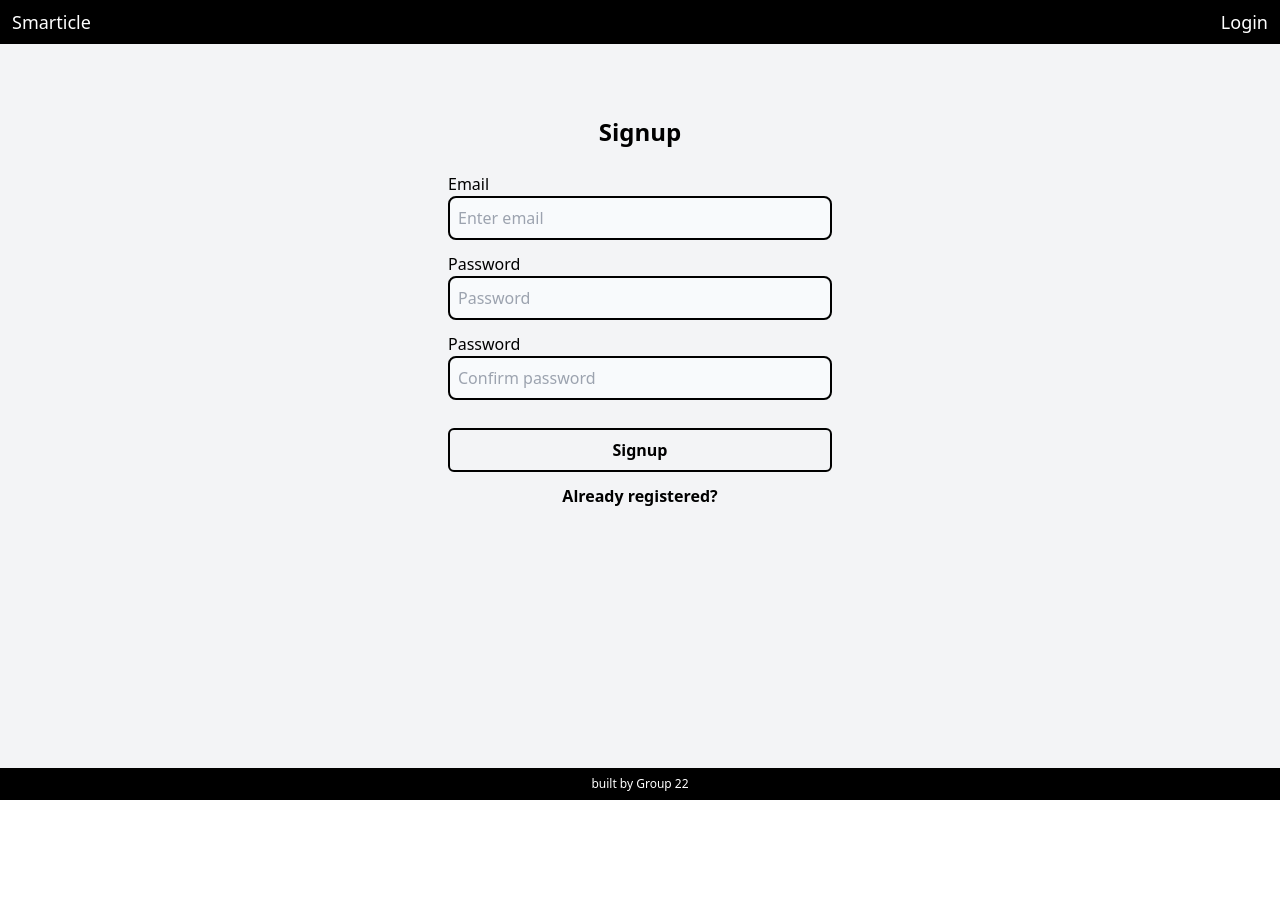
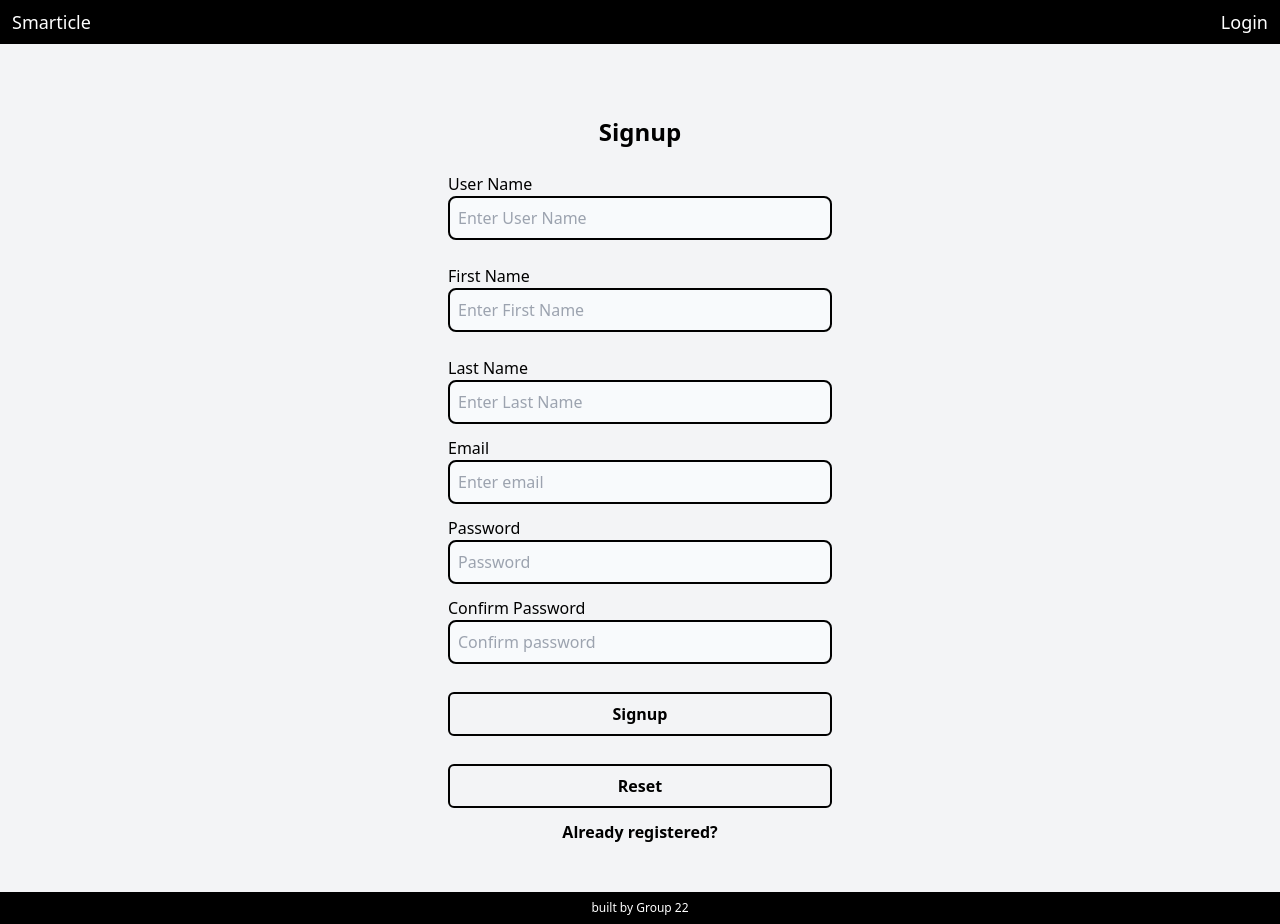
Before and after one commit to VivekPatel3325/Smarticle, a Next.js app: page /signup in a window 1280 px wide. Before the commit the page ends 800 px from the top, so only its background shows below. Built offline with nearby package versions, Linux system fonts and the light colour scheme.

Commit message:
Added UI validations for all pages

```diff
--- a/pages/_app.jsx
+++ b/pages/_app.jsx
@@ -7,7 +7,7 @@ function MyApp({ Component, pageProps }) {
   const router = useRouter();
   const [authorized, setAuthorized] = useState(false);
   function authCheck(url) {
-    const publicPaths = ["/signup", "/login", "/", "/forgot"];
+    const publicPaths = ["/signup", "/login", "/", "/forgot", "/reset"];
     const path = url.split("?")[0];
     if (!userService.userValue && !publicPaths.includes(path)) {
       setAuthorized(false);
--- a/pages/forgot.jsx
+++ b/pages/forgot.jsx
@@ -1,9 +1,21 @@
 import Main from "layouts/main";
+import { useForm } from "react-hook-form";
+import { yupResolver } from "@hookform/resolvers/yup";
+import * as Yup from "yup";
 
 const forgot = () => {
+  const validationSchema = Yup.object().shape({
+    email: Yup.string().email().required("Enter your Email ID"),
+  });
+  const formOptions = { resolver: yupResolver(validationSchema) };
+  const { register, handleSubmit, formState } = useForm(formOptions);
+  const { errors } = formState;
+  function onSubmit() {}
+
   return (
     <Main title="Forgot Password">
-      <div className="grid grid-cols-1 gap-2 w-96">
+      <form onSubmit={handleSubmit(onSubmit)}>
+        <div className="grid grid-cols-1 gap-2 w-full lg:w-96">
           <label htmlFor="email">Enter registered email:</label>
           <input
             className="bg-slate-50 outline-none p-2 rounded-lg border-2 border-black"
@@ -11,12 +23,14 @@ const forgot = () => {
             name="email"
             id="email"
             placeholder="Email"
-          required
+            {...register("email")}
           />
+          <p className="text-red-600">{errors.email?.message}</p>
           <button className="border-black border-2 rounded-md font-semibold hover:bg-black hover:text-white p-2 mt-4">
             Submit
           </button>
         </div>
+      </form>
     </Main>
   );
 };
--- a/pages/login.jsx
+++ b/pages/login.jsx
@@ -9,8 +9,10 @@ import { userService } from "service/user.service";
 const Login = () => {
   const router = useRouter();
   const validationSchema = Yup.object().shape({
-    email: Yup.string().required("email is required"),
-    password: Yup.string().required("Password is required"),
+    email: Yup.string().email().required("Enter your Email ID"),
+    password: Yup.string()
+      .required("Enter your Password")
+      .min(8, "Invalid Password as it is less than 8 characters"),
   });
   const formOptions = { resolver: yupResolver(validationSchema) };
   const { register, handleSubmit, formState } = useForm(formOptions);
@@ -27,27 +29,33 @@ const Login = () => {
   return (
     <Main title="Login">
       <form onSubmit={handleSubmit(onSubmit)}>
-        <div className="grid grid-cols-1 gap-5 w-96">
+        <div className="grid grid-cols-1 gap-3 w-full lg:w-96">
+          <div className="flex flex-col">
+            <label htmlFor="email">Email</label>
             <input
-            className="bg-slate-50 outline-none m-2 p-2 rounded-lg border-2 border-black"
+              className="bg-slate-50 outline-none p-2 rounded-lg border-2 border-black"
               type="email"
               name="email"
               id="email"
               placeholder="Email"
               {...register("email")}
             />
-          <div className="">{errors.email?.message}</div>
+            <p className="text-red-600">{errors.email?.message}</p>
+          </div>
+          <div className="flex flex-col">
+            <label htmlFor="password">Password</label>
             <input
-            className="bg-slate-50 outline-none m-2 p-2 rounded-lg border-2 border-black"
+              className="bg-slate-50 outline-none p-2 rounded-lg border-2 border-black"
               type="password"
               name="password"
               id="password"
               placeholder="Password"
               {...register("password")}
             />
-          <div className="">{errors.password?.message}</div>
+            <p className="text-red-600">{errors.password?.message}</p>
+          </div>
           <button
-            className="border-black border-2 rounded-md font-semibold hover:bg-black hover:text-white m-2 p-2"
+            className="border-black border-2 rounded-md font-semibold hover:bg-black hover:text-white mt-4 p-2"
             type="submit"
           >
             Login
--- a/pages/post/[slug].js
+++ b/pages/post/[slug].js
@@ -63,7 +63,7 @@ const PostDetails = (detail) => {
             </div>
           </div>
           <h1 className="mb-8 text-3xl font-semibold text-center">Post 1</h1>
-          <p className="lg:ml-60 lg:w-1/2 ml-8">
+          <p className="lg:ml-60 lg:w-1/2 ml-8 mb-20">
             Lorem ipsum dolor sit amet, consectetur adipiscing elit. Curabitur
             scelerisque eleifend sem vel scelerisque. Vivamus imperdiet orci
             scelerisque venenatis ultrices. Donec ac leo eget est ultricies
@@ -87,6 +87,10 @@ const PostDetails = (detail) => {
             ipsum iaculis ullamcorper. Nam rhoncus turpis vel sapien dapibus
             consectetur.
           </p>
+          <h1 className="text-center font-bold">Topic</h1>
+          <p className="lg:ml-60 lg:w-1/2 ml-8 text-center">
+            Web Development, Information Technology
+          </p>
         </div>
       </div>
     </Main>
--- a/pages/reset.jsx
+++ b/pages/reset.jsx
@@ -1,61 +1,60 @@
-import { useState, useEffect } from "react";
 import Main from "layouts/main";
+import { useForm } from "react-hook-form";
+import { yupResolver } from "@hookform/resolvers/yup";
+import * as Yup from "yup";
 
 const Reset = () => {
-  const [isMatching, setIsMatching] = useState(false);
-  const [password, setPassword] = useState("");
-  const [confirmPassword, setConfirmPassword] = useState("");
-  useEffect(() => {
-    if (password === confirmPassword) setIsMatching(true);
-    else setIsMatching(false);
-  }, [password, confirmPassword]);
+  const validationSchema = Yup.object().shape({
+    password: Yup.string()
+      .required("Create new password for your account")
+      .min(8, "Use 8 characters or more for your password"),
+    confirmpassword: Yup.string().oneOf([Yup.ref("password"), null]),
+  });
+
+  const formOptions = { resolver: yupResolver(validationSchema) };
+  const { register, handleSubmit, formState } = useForm(formOptions);
+  const { errors } = formState;
+  function onSubmit() {}
+
   return (
     <Main title="Reset">
-      <div className="grid grid-cols-1 gap-3 w-96">
+      <form onSubmit={handleSubmit(onSubmit)}>
+        <div className="grid grid-cols-1 gap-3 w-full lg:w-96">
           <div className="flex flex-col">
-          <label htmlFor="email">Password</label>
+            <label htmlFor="password">Password</label>
             <input
               className="bg-slate-50 outline-none p-2 rounded-lg border-2 border-black"
               type="password"
               name="password"
-            id="email"
+              id="password"
               placeholder="Password"
-            minLength="8"
-            pattern="(?=.*\d)(?=.*[a-z])(?=.*[A-Z]).{8,}"
-            onChange={(e) => setPassword(e.target.value)}
-            required
+              {...register("password")}
             />
+            <p className="text-red-600">{errors.password?.message}</p>
           </div>
           <div className="flex flex-col">
-          <label htmlFor="email">Password</label>
+            <label htmlFor="confirmpassword">Confirm Password</label>
             <input
               className="bg-slate-50 outline-none p-2 rounded-lg border-2 border-black"
               type="password"
-            name="password"
-            id="email"
+              name="confirmpassword"
+              id="confirmpassword"
               placeholder="Confirm password"
-            minLength="8"
-            pattern="(?=.*\d)(?=.*[a-z])(?=.*[A-Z]).{8,}"
-            onChange={(e) => setConfirmPassword(e.target.value)}
-            required
+              {...register("confirmpassword")}
             />
+            <p className="text-red-600">
+              {errors.confirmpassword &&
+                "Those passwords didn’t match. Please try again."}
+            </p>
           </div>
-        <div className="flex flex-col">
-          <label htmlFor="email">Code</label>
-          <input
-            className="bg-slate-50 outline-none p-2 rounded-lg border-2 border-black"
-            type="text"
-            name="text"
-            id="code"
-            placeholder="Enter Code"
-            required
-          />
-        </div>
-        {!isMatching && <div>Password strings do not match. enter again.</div>}
-        <button className="border-black border-2 rounded-md font-semibold hover:bg-black hover:text-white mt-4 p-2">
+          <button
+            className="border-black border-2 rounded-md font-semibold hover:bg-black hover:text-white mt-4 p-2"
+            type="submit"
+          >
             Reset Password
           </button>
         </div>
+      </form>
     </Main>
   );
 };
--- a/pages/signup.jsx
+++ b/pages/signup.jsx
@@ -10,13 +10,24 @@ import Link from "next/link";
 const Signup = () => {
   const router = useRouter();
   const validationSchema = Yup.object().shape({
-    email: Yup.string().required("Username is required"),
+    userName: Yup.string()
+      .required("Provide a user name")
+      .matches(
+        /^[A-Za-z][A-Za-z0-9]*$/,
+        "Provide username which do not start with a number and contains no special characters or spaces"
+      )
+      .min(8, "Use 7 characters or more for your username"),
+    firstName: Yup.string().required("Enter your first name"),
+    lastName: Yup.string().required("Enter your last name"),
+    email: Yup.string().email().required("Enter your Email ID"),
     password: Yup.string()
-      .required("Password is required")
-      .min(6, "Password must be at least 6 characters"),
+      .required("Create a password for your account")
+      .min(8, "Use 8 characters or more for your password"),
+    confirmpassword: Yup.string().oneOf([Yup.ref("password"), null]),
   });
+
   const formOptions = { resolver: yupResolver(validationSchema) };
-  const { register, handleSubmit, formState } = useForm(formOptions);
+  const { register, handleSubmit, formState, reset } = useForm(formOptions);
   const { errors } = formState;
 
   function onSubmit(user) {
@@ -27,20 +38,46 @@ const Signup = () => {
       })
       .catch((e) => console.log(e));
   }
-
-  const [isMatching, setIsMatching] = useState(false);
-  const [password, setPassword] = useState("");
-  const [confirmPassword, setConfirmPassword] = useState("");
-
-  useEffect(() => {
-    if (password === confirmPassword) setIsMatching(true);
-    else setIsMatching(false);
-  }, [password, confirmPassword]);
-
   return (
     <Main title="Signup">
       <form onSubmit={handleSubmit(onSubmit)}>
-        <div className="grid grid-cols-1 gap-3 w-96">
+        <div className="grid grid-cols-1 gap-3 w-full lg:w-96">
+          <div className="flex flex-col">
+            <label htmlFor="userName">User Name</label>
+            <input
+              className="bg-slate-50 outline-none p-2 rounded-lg border-2 border-black"
+              type="text"
+              name="userName"
+              id="userName"
+              placeholder="Enter User Name"
+              {...register("userName")}
+            />
+          </div>
+          <p className="text-red-600">{errors.userName?.message}</p>
+          <div className="flex flex-col">
+            <label htmlFor="firstName">First Name</label>
+            <input
+              className="bg-slate-50 outline-none p-2 rounded-lg border-2 border-black"
+              type="text"
+              name="firstName"
+              id="firstName"
+              placeholder="Enter First Name"
+              {...register("firstName")}
+            />
+          </div>
+          <p className="text-red-600">{errors.firstName?.message}</p>
+          <div className="flex flex-col">
+            <label htmlFor="lastName">Last Name</label>
+            <input
+              className="bg-slate-50 outline-none p-2 rounded-lg border-2 border-black"
+              type="text"
+              name="lastName"
+              id="lastName"
+              placeholder="Enter Last Name"
+              {...register("lastName")}
+            />
+            <p className="text-red-600">{errors.lastName?.message}</p>
+          </div>
           <div className="flex flex-col">
             <label htmlFor="email">Email</label>
             <input
@@ -51,39 +88,56 @@ const Signup = () => {
               placeholder="Enter email"
               {...register("email")}
             />
+            <p className="text-red-600">{errors.email?.message}</p>
           </div>
           <div className="flex flex-col">
-            <label htmlFor="email">Password</label>
+            <label htmlFor="password">Password</label>
             <input
               className="bg-slate-50 outline-none p-2 rounded-lg border-2 border-black"
               type="password"
               name="password"
-              id="email"
-              minLength="8"
+              id="password"
               placeholder="Password"
               {...register("password")}
             />
+            <p className="text-red-600">{errors.password?.message}</p>
           </div>
           <div className="flex flex-col">
-            <label htmlFor="email">Password</label>
+            <label htmlFor="confirmpassword">Confirm Password</label>
             <input
               className="bg-slate-50 outline-none p-2 rounded-lg border-2 border-black"
               type="password"
-              name="password"
-              id="email"
-              minLength="8"
+              name="confirmpassword"
+              id="confirmpassword"
               placeholder="Confirm password"
-              onChange={(e) => setConfirmPassword(e.target.value)}
-              required
+              {...register("confirmpassword")}
             />
+            <p className="text-red-600">
+              {errors.confirmpassword &&
+                "Those passwords didn’t match. Please try again."}
+            </p>
           </div>
-          {!isMatching && (
-            <div>Password strings do not match. enter again.</div>
-          )}
-          {errors.email && <div>{errors.email.message}</div>}
-          {errors.password && <div>{errors.password.message}</div>}
-          <button className="border-black border-2 rounded-md font-semibold hover:bg-black hover:text-white mt-4 p-2">
+          <button
+            className="border-black border-2 rounded-md font-semibold hover:bg-black hover:text-white mt-4 p-2"
+            type="submit"
+          >
             Signup
+          </button>
+          <button
+            className="border-black border-2 rounded-md font-semibold hover:bg-black hover:text-white mt-4 p-2"
+            type="button"
+            onClick={() =>
+              reset({
+                userName: "",
+                firstName: "",
+                lastName: "",
+                email: "",
+                password: "",
+                confirmpassword: "",
+              })
+            }
+          >
+            Reset
           </button>
           <div className="justify-center items-center flex flex-row font-semibold">
             <Link href="/login" passHref>
```
Also changed, not shown: pages/404.jsx (+13 -1 lines), pages/index.jsx (+4 -4 lines). Lines whose indentation alone changed are shown as unchanged.
